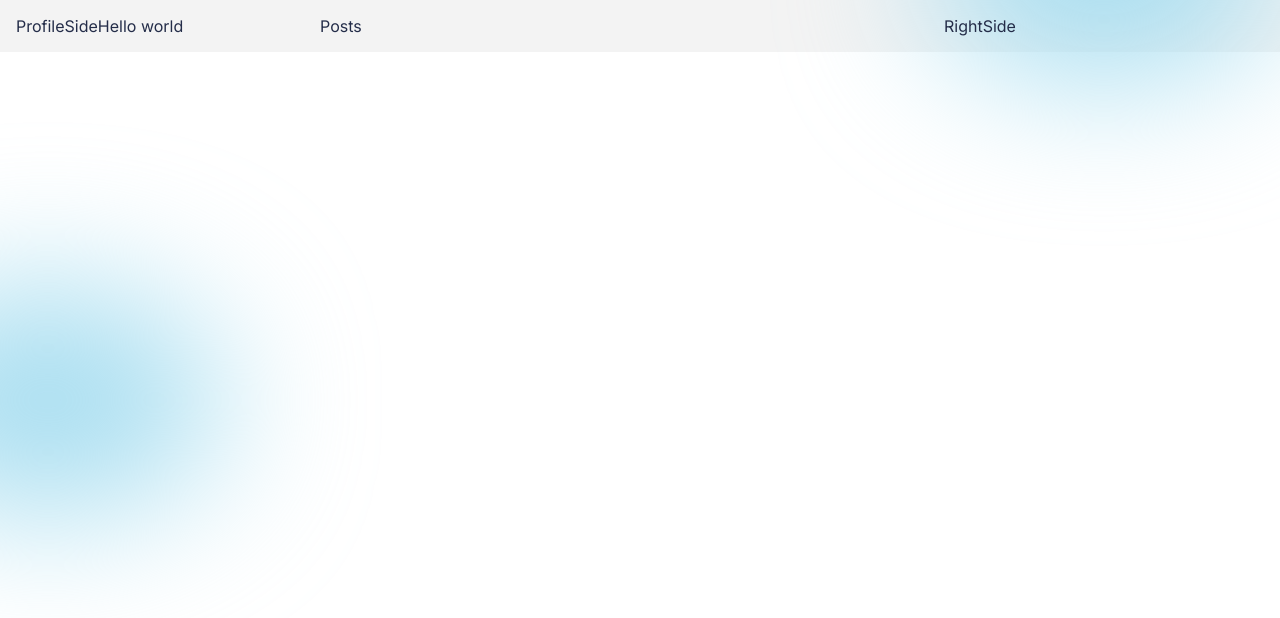
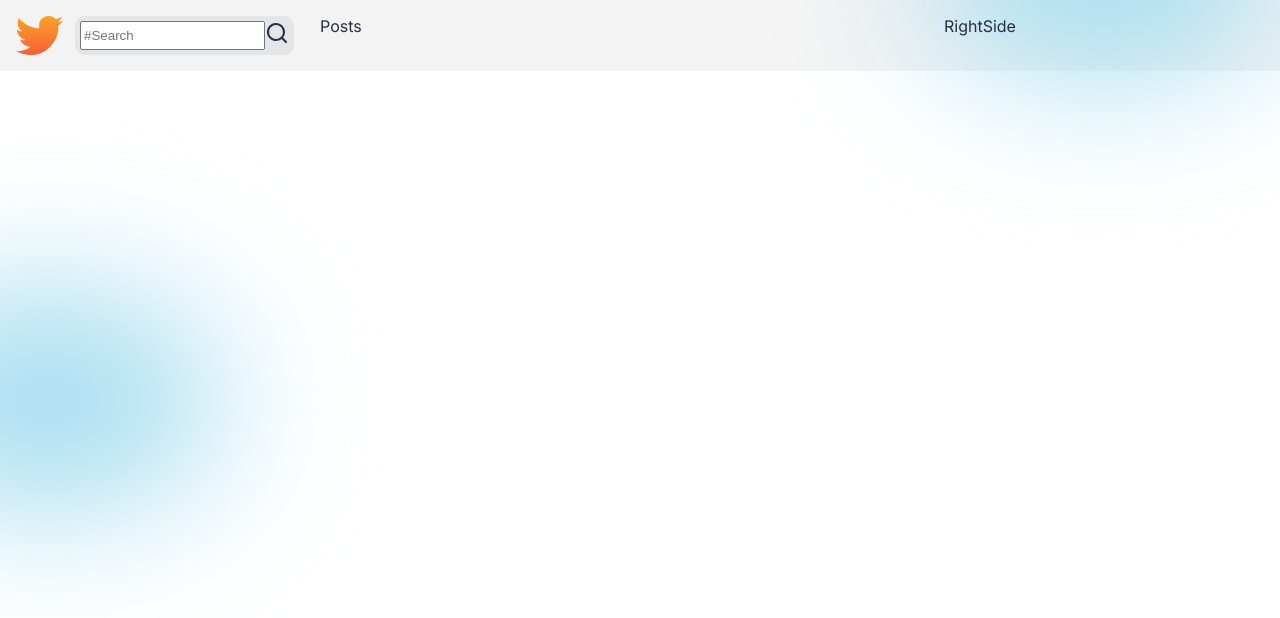
Before and after one commit to shakhawatsalam/socialmedia-fb, a React (Create React App) app: page / in a window 1280 px wide. Shown: the top 618 px of the page. Built offline with nearby package versions, Linux system fonts and the light colour scheme.

Commit message:
working on logo and search field

```diff
--- a/package.json
+++ b/package.json
@@ -4,6 +4,7 @@
   "private": true,
   "dependencies": {
     "@iconscout/react-unicons": "^1.1.6",
+    "@iconscout/unicons": "^4.0.1",
     "@mantine/core": "^4.2.1",
     "@mantine/hooks": "^4.2.1",
     "@testing-library/jest-dom": "^5.14.1",
--- /dev/null
+++ b/src/components/LogoSearch/LogoSearch.css
@@ -0,0 +1,11 @@
+.LogoSearch{
+    display: flex;
+    gap: 0.75rem;
+
+}
+.Search {
+    display: flex;
+    background-color: var(--inputColor);
+    border-radius: 10px;
+    padding: 5px;
+}
--- /dev/null
+++ b/src/components/LogoSearch/LogoSearch.jsx
@@ -0,0 +1,20 @@
+import React from 'react';
+import './LogoSearch.css'
+import Logo from '../../img/logo.png'
+import {UilSearch} from '@iconscout/react-unicons'
+
+const LogoSearch = () => {
+    return (
+        <div className='LogoSearch'>
+            <img src={Logo} alt="" />
+            <div className="Search">
+                <input type="text" placeholder='#Search' />
+                <div className="s-icon">
+                    <UilSearch/>
+                </div>
+            </div>
+        </div>
+    );
+};
+
+export default LogoSearch;
--- a/src/components/profileSide/ProfileSide.css
+++ b/src/components/profileSide/ProfileSide.css
@@ -0,0 +1,7 @@
+.ProfileSide{
+    display: flex;
+    flex-direction: column;
+    gap: 1rem;
+    align-items: center;
+    overflow: auto;
+}
--- a/src/components/profileSide/ProfileSide.jsx
+++ b/src/components/profileSide/ProfileSide.jsx
@@ -1,9 +1,10 @@
 import React from 'react';
+import LogoSearch from '../LogoSearch/LogoSearch';
 
 const ProfileSide = () => {
     return (
         <div className='ProfileSide'>
-            ProfileSideHello world
+            <LogoSearch/>
         </div>
     );
 };
```
Also changed, not shown: 2 other files (tests, documents, lock files or other folders).
